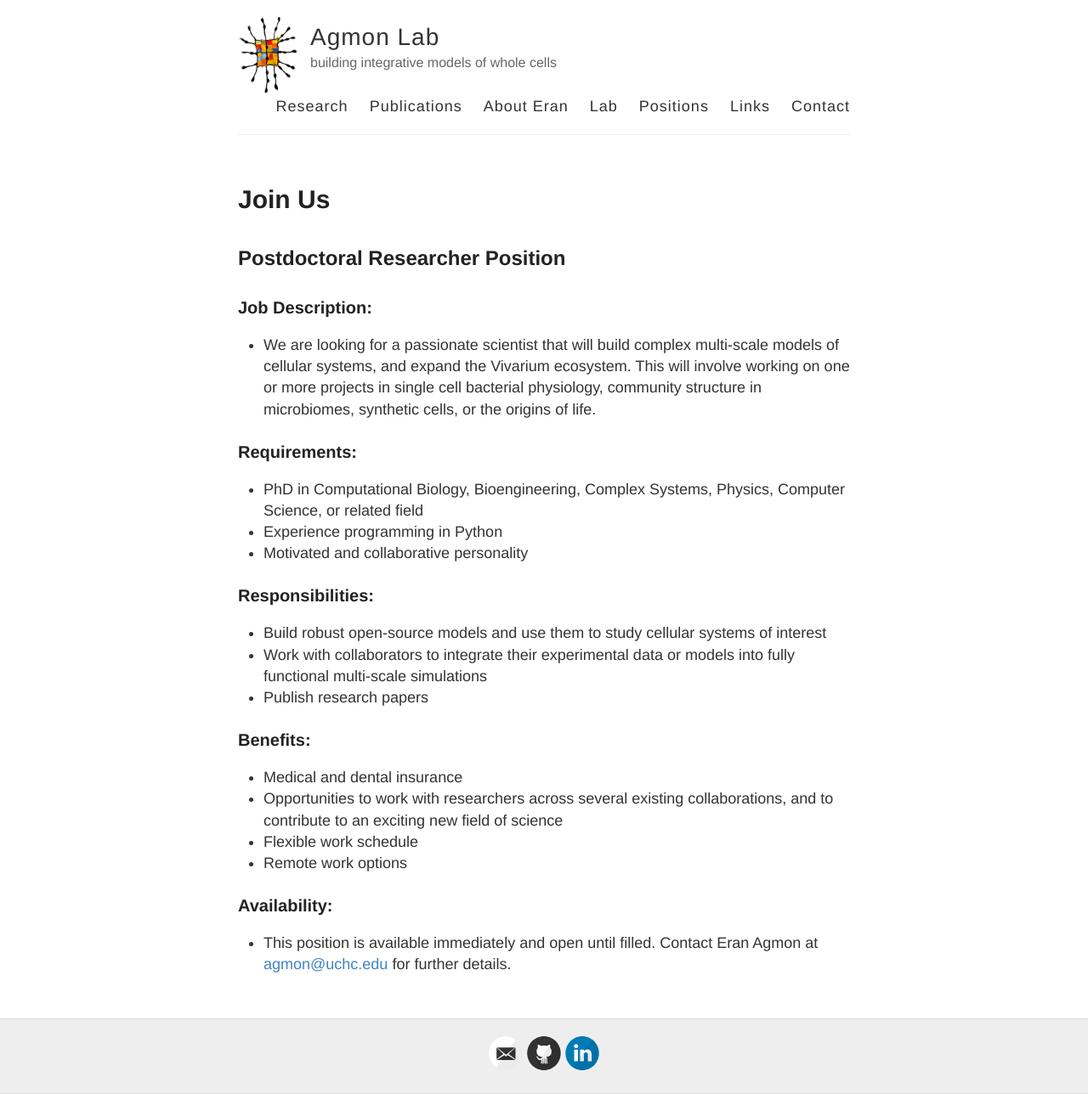
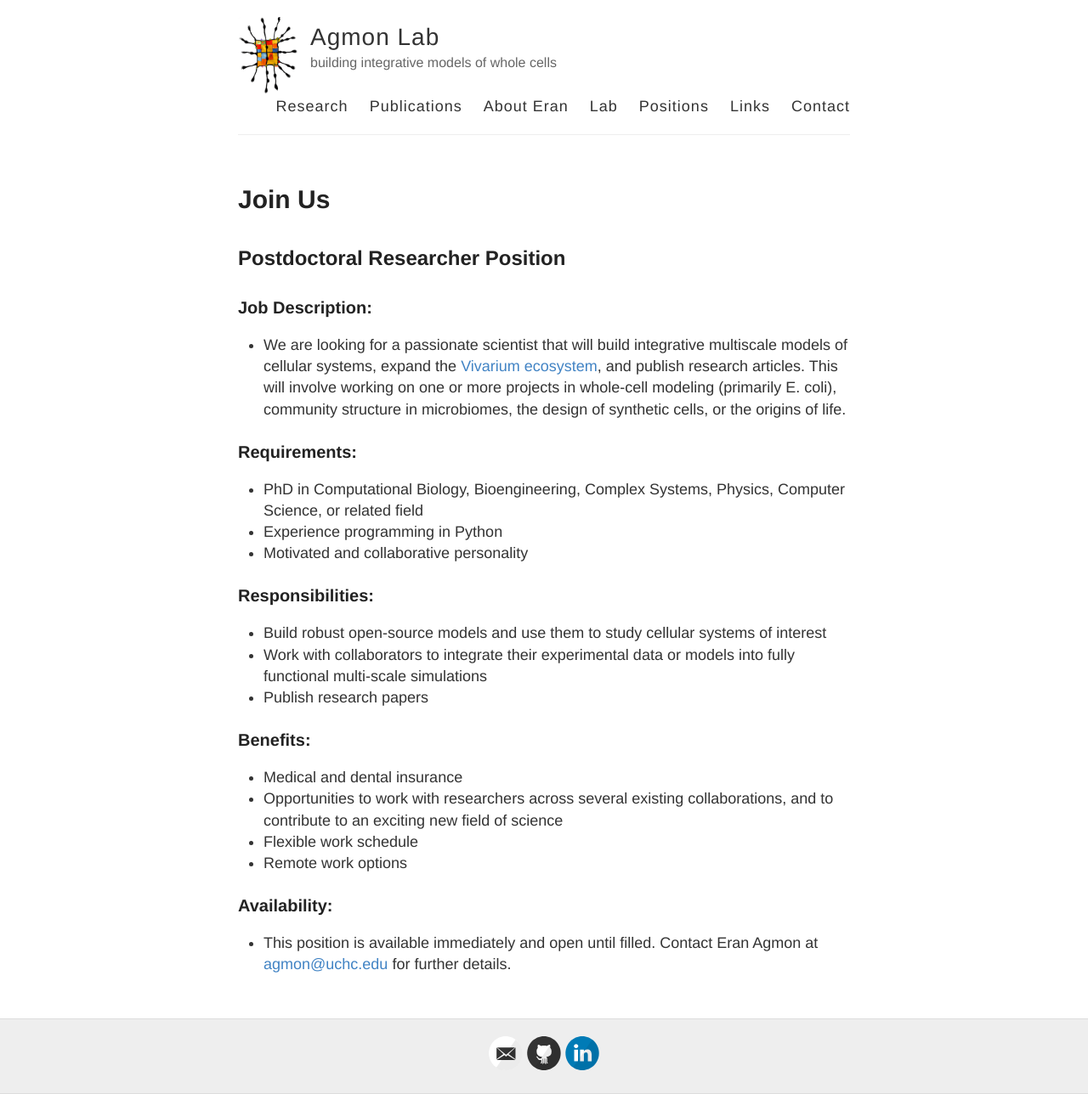
Before and after one commit to eagmon/eagmon.github.io, a Jekyll site: the page built from positions.md, in a window 1280 px wide. Shown: the whole page at 85% size. Built offline with Jekyll 4.4.1, drawn with Linux system fonts in a browser that asks for light colours.

Commit message:
expand job description

```diff
--- a/positions.md
+++ b/positions.md
@@ -4,13 +4,13 @@ title: Join Us
 permalink: /positions/
 ---
 
-
 ## Postdoctoral Researcher Position
 
 ### Job Description:
-- We are looking for a passionate scientist that will build complex multi-scale models of cellular systems, and expand
-the Vivarium ecosystem. This will involve working on one or more projects in single cell bacterial physiology,
-community structure in microbiomes, synthetic cells, or the origins of life.
+- We are looking for a passionate scientist that will build integrative multiscale models of cellular systems, expand
+the [Vivarium ecosystem](https://vivarium-collective.github.io), and publish research articles. This will involve
+working on one or more projects in whole-cell modeling (primarily E. coli), community structure in microbiomes, the
+design of synthetic cells, or the origins of life.
 
 ### Requirements:
 - PhD in Computational Biology, Bioengineering, Complex Systems, Physics, Computer Science, or related field
```
